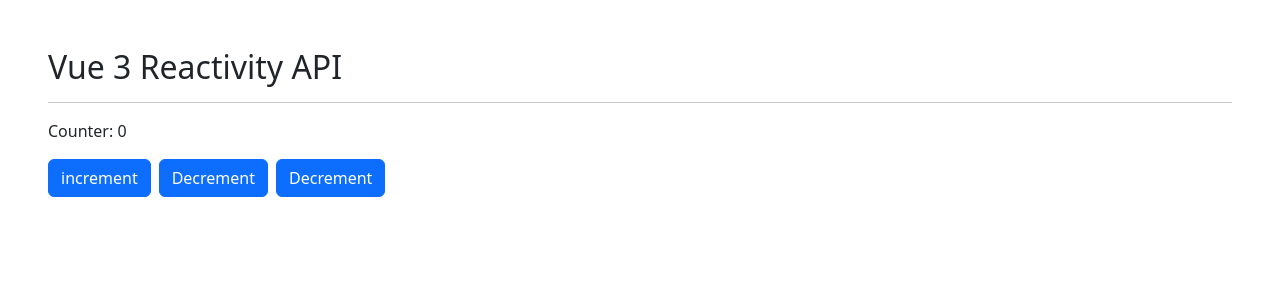
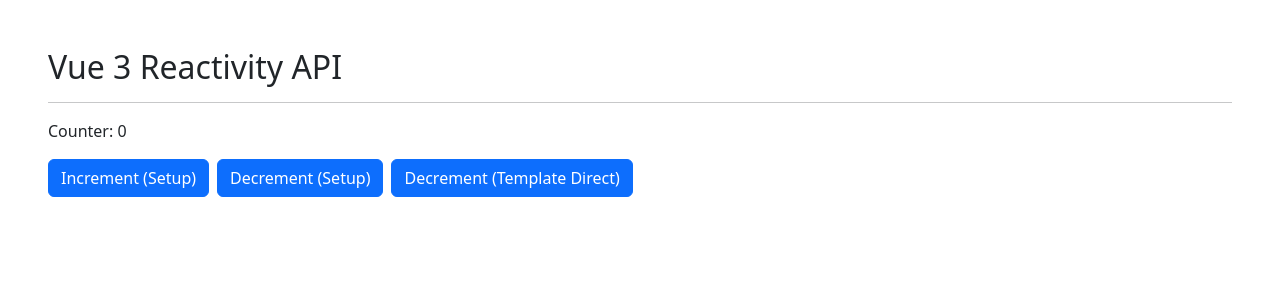
Before and after one commit to vivekanandpv/vue3-reactivity-study, a Vue app: page / in a window 1280 px wide. Shown: the top 300 px of the page. Built offline with nearby package versions, Linux system fonts and the light colour scheme.

Commit message:
corrected

```diff
--- a/src/App.vue
+++ b/src/App.vue
@@ -24,11 +24,11 @@ const decrement = () => {
     <!-- bind directly to the wrapper -->
     <p>Counter: {{ counter }}</p>
 
-    <button class="btn btn-primary me-2" @click="increment">increment</button>
-    <button class="btn btn-primary me-2" @click="decrement">Decrement</button>
+    <button class="btn btn-primary me-2" @click="increment">Increment (Setup)</button>
+    <button class="btn btn-primary me-2" @click="decrement">Decrement (Setup)</button>
 
     <!-- this too will work, but only in the template -->
-    <button class="btn btn-primary me-2" @click="counter--">Decrement</button>
+    <button class="btn btn-primary me-2" @click="counter--">Decrement (Template Direct)</button>
   </div>
 </template>
 
```
